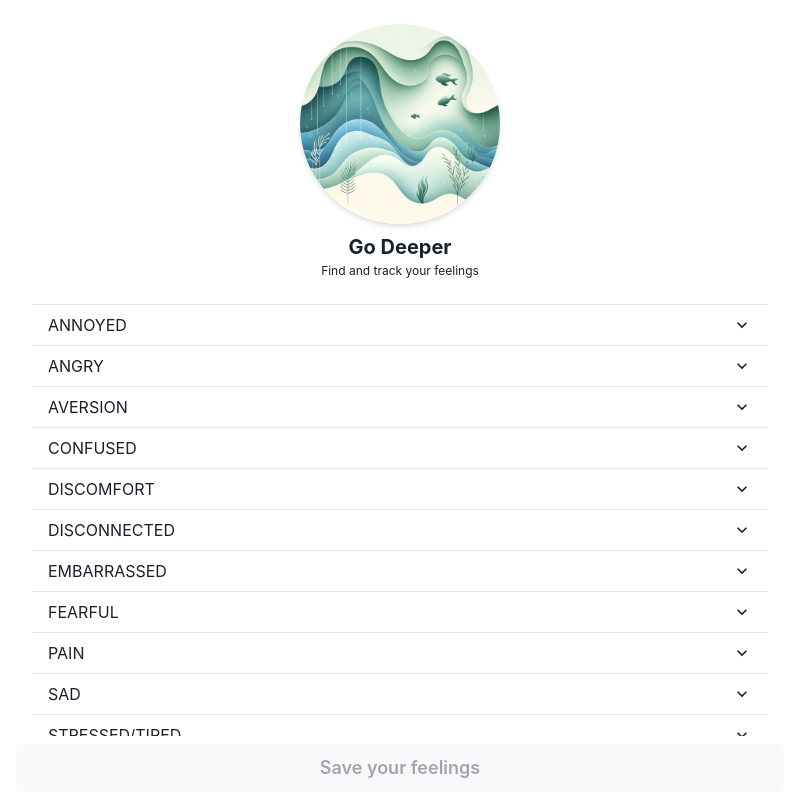
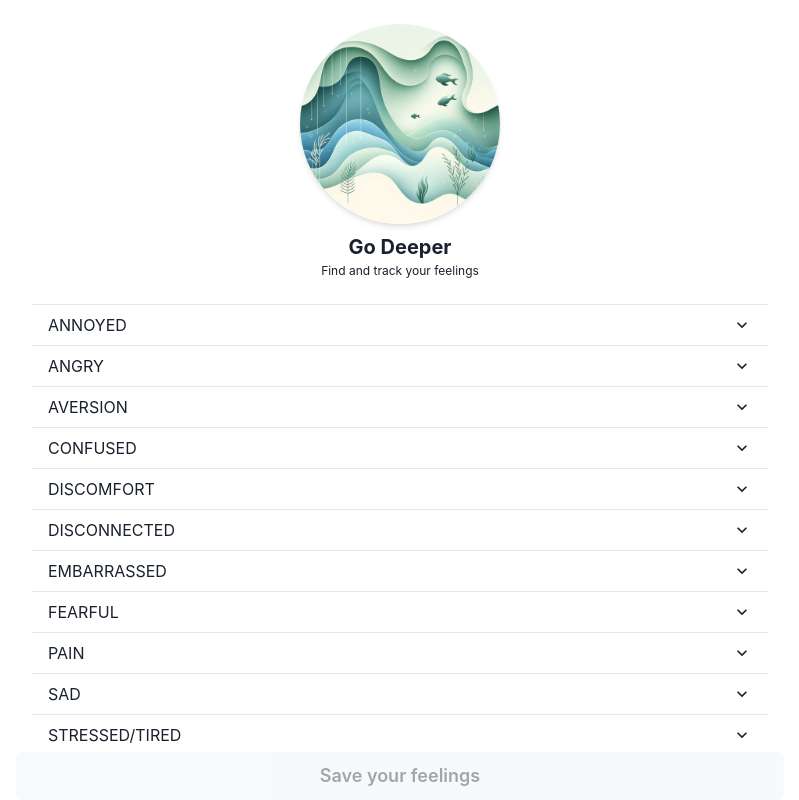
Before and after one commit to xyden/GoDeeper, a React (Create React App) app: page / in a window 1280 px wide. Shown: the top 800 px of the page, without its empty margins (240-1039 px from the left). Built offline with nearby package versions, Linux system fonts and the light colour scheme.

Commit message:
Fixed styling

```diff
--- a/src/EmotionForm.js
+++ b/src/EmotionForm.js
@@ -95,12 +95,13 @@ function EmotionForm({ onSubmit }) {
         <Flex
           position="sticky"
           bottom="0"
-          mb={isPwaInstalled ? '48px' : '0'}
+          py="2"
+          pb={isPwaInstalled ? '48px' : '0'}
           bg={colorMode === 'light' ? 'white' : 'gray.700'}
           width="100%"
           justify="center"
           px="4"
-          py="2">
+          >
 
           <Button
             type="submit"
```
